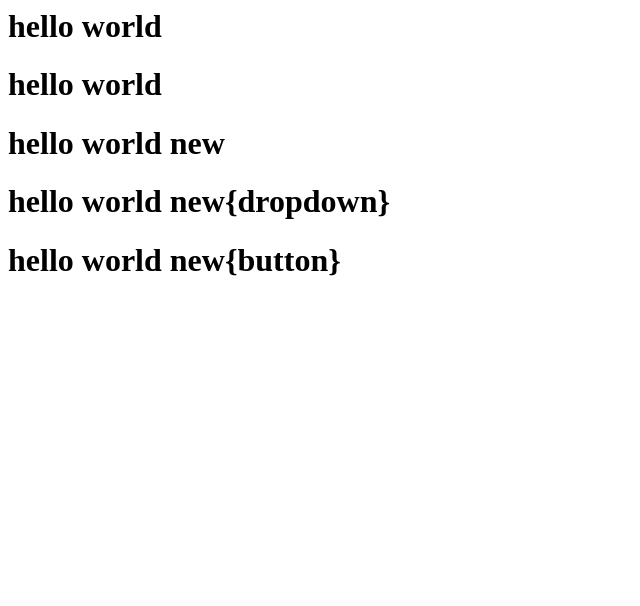
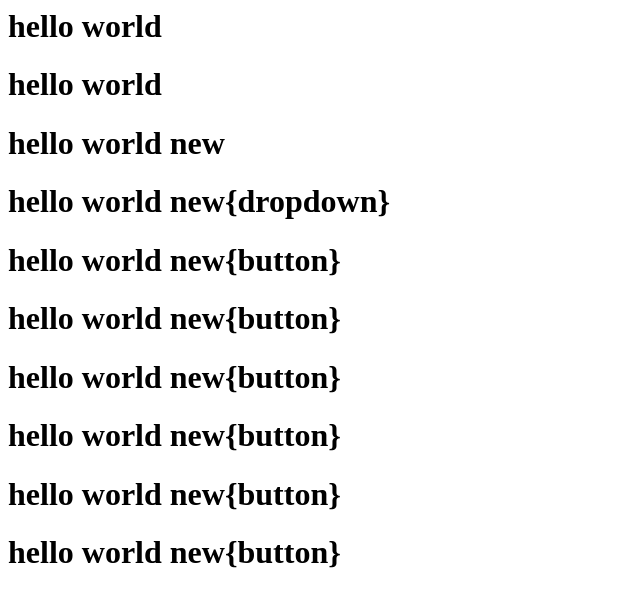
Before and after one commit to Shamszaman266/shoping-demo, a plain HTML site: page index.html in a window 1280 px wide. Shown: the whole page, without its empty margins (0-640 px from the left). Drawn offline with Linux system fonts and the light colour scheme.

Commit message:
add many buttons

```diff
--- a/index.html
+++ b/index.html
@@ -5,3 +5,8 @@
 <h1>hello world  new{dropdown}</h1>
 
 <h1>hello world  new{button}</h1>
+<h1>hello world  new{button}</h1>
+<h1>hello world  new{button}</h1>
+<h1>hello world  new{button}</h1>
+<h1>hello world  new{button}</h1>
+<h1>hello world  new{button}</h1>
```
